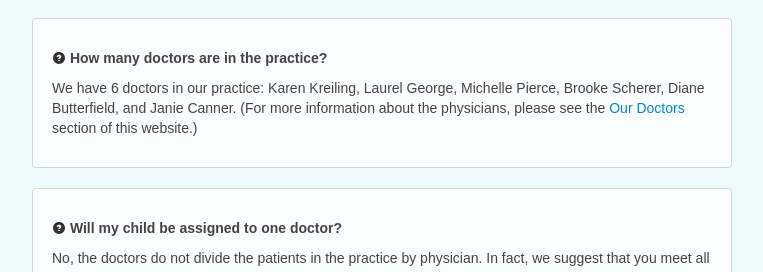
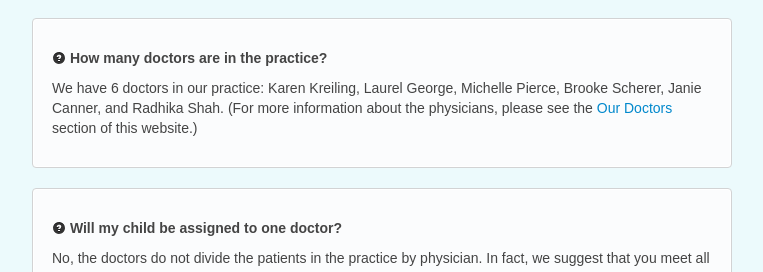
Before and after one commit to chpweb/web, a Jekyll site: the page built from new-patients.html, in a window 1280 px wide and 900 px high, scrolled down 585 px. Shown: the part 180-452 px from the top of the window, without its empty margins (138-901 px from the left). Built offline with Jekyll 4.4.1, drawn with Linux system fonts in a browser that asks for light colours; some web fonts are replaced; comment, search, counter and statistics services are not loaded.

Commit message:
Updated new-patients.html

```diff
--- a/new-patients.html
+++ b/new-patients.html
@@ -32,7 +32,7 @@ active: "new-patients"
 
 					<div class="well">
 						<h5><i class="icon-question-sign"></i> How many doctors are in the practice?</h5>
-			      		<p>We have 6 doctors in our practice: Karen Kreiling, Laurel George, Michelle Pierce, Brooke Scherer, Diane Butterfield, and Janie Canner.   (For more information about the physicians, please see the <a href="/doctors">Our Doctors</a> section of this website.)</p>
+			      		<p>We have 6 doctors in our practice: Karen Kreiling, Laurel George, Michelle Pierce, Brooke Scherer, Janie Canner, and Radhika Shah.   (For more information about the physicians, please see the <a href="/doctors">Our Doctors</a> section of this website.)</p>
 					</div>
 
 					<div class="well">
```
